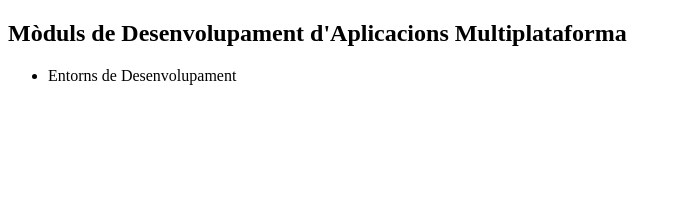
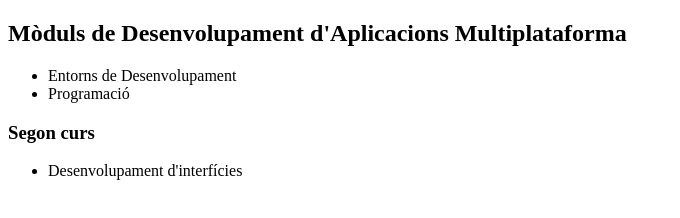
Before and after one commit to juanmirb11/actividad3-entornos, a plain HTML site: page moduls/public_html/index.html in a window 1280 px wide. Shown: the whole page, without its empty margins (0-680 px from the left). Drawn offline with Linux system fonts and the light colour scheme.

Commit message:
Separe el mòduls per cursos i afegisc un nou

```diff
--- a/moduls/public_html/index.html
+++ b/moduls/public_html/index.html
@@ -9,6 +9,11 @@
         <h2>Mòduls de Desenvolupament d'Aplicacions Multiplataforma</h2>
         <ul>
             <li>Entorns de Desenvolupament</li>
+	    <li>Programació</li>
         </ul>
+	<h3>Segon curs</h3>
+	<ul>
+	    <li>Desenvolupament d'interfícies</li>
+	</ul>
     </body>
 </html>
```
